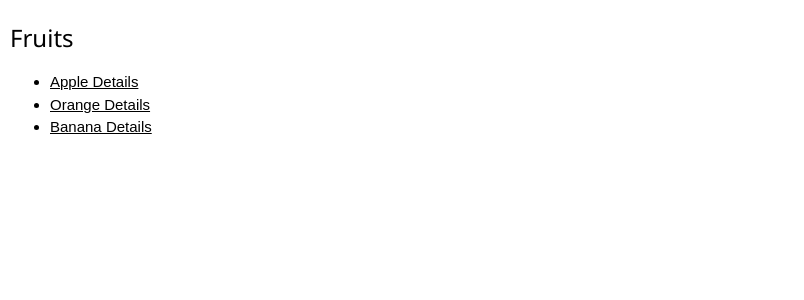
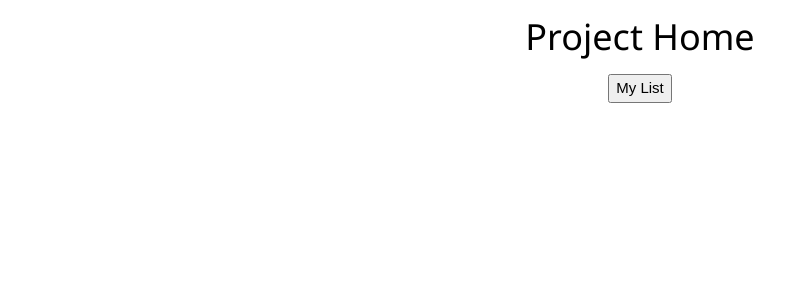
Before and after one commit to shivangna/U-Because-You-Matter, a React (Create React App) app in the folder client/: page / in a window 1280 px wide. Before the commit this address led to /fruits. Shown: the top 300 px of the page, without its empty margins (0-804 px from the left). Built offline with nearby package versions, Linux system fonts and the light colour scheme.

Commit message:
add more starting code

```diff
--- a/client/src/App/App.js
+++ b/client/src/App/App.js
@@ -53,18 +53,27 @@
   );
 };
 
+
+
+
 class App extends Component {
   render() {
+    const App = () => (
+      <div>
+        <Switch>
+          <Route exact path='/' component={Home}/>
+          <Route path='/list' component={List}/>
+          <Route path="/fruits" render={props => <Fruits {...props} />} />
+          <Redirect exact path="/" to="/fruits" />
+        </Switch>
+      </div>
+    )
     return (
-        <div style={{ padding: 10 }}>
-          <Switch>
-            <Route path="/fruits" render={props => <Fruits {...props} />} />
-            <Redirect exact path="/" to="/fruits" />
-          </Switch>
-        </div>
+      <Switch>
+        <App/>
+      </Switch>
     );
   }
 }
 
-
 export default App;
```
